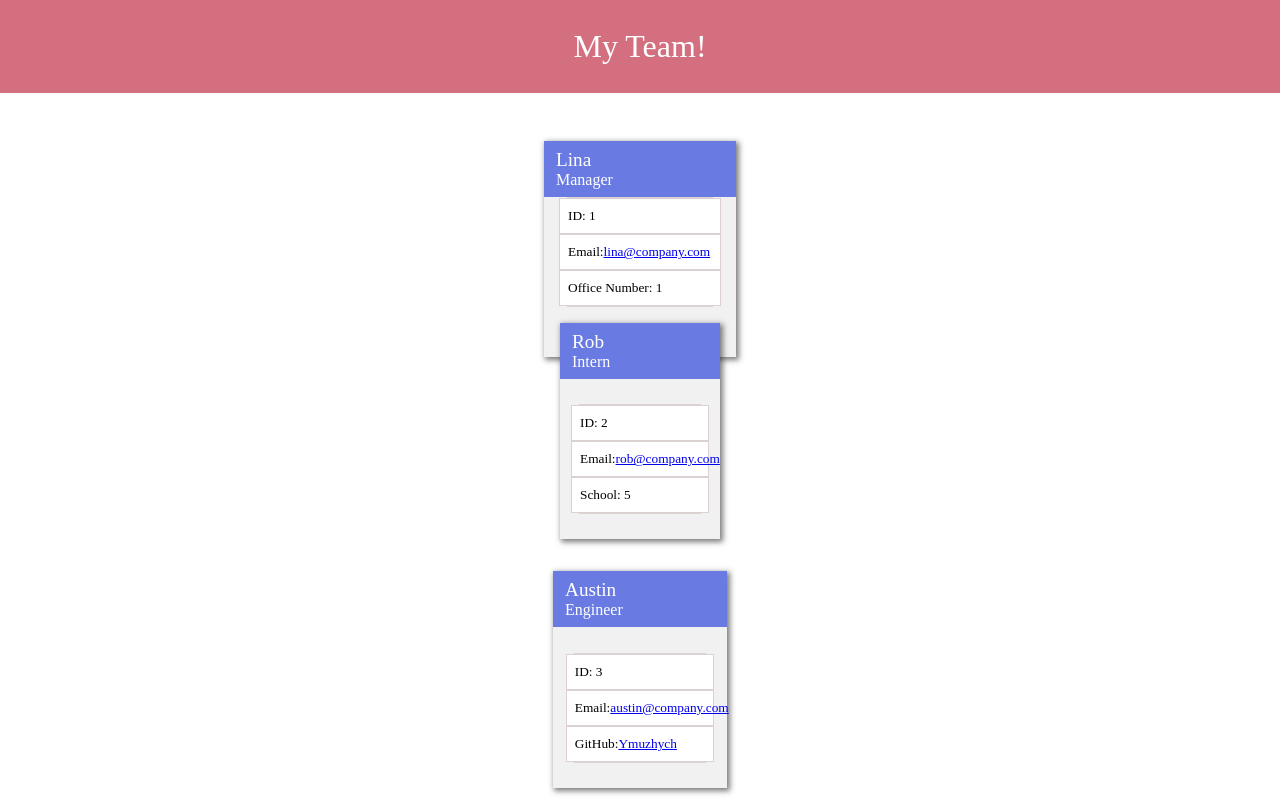
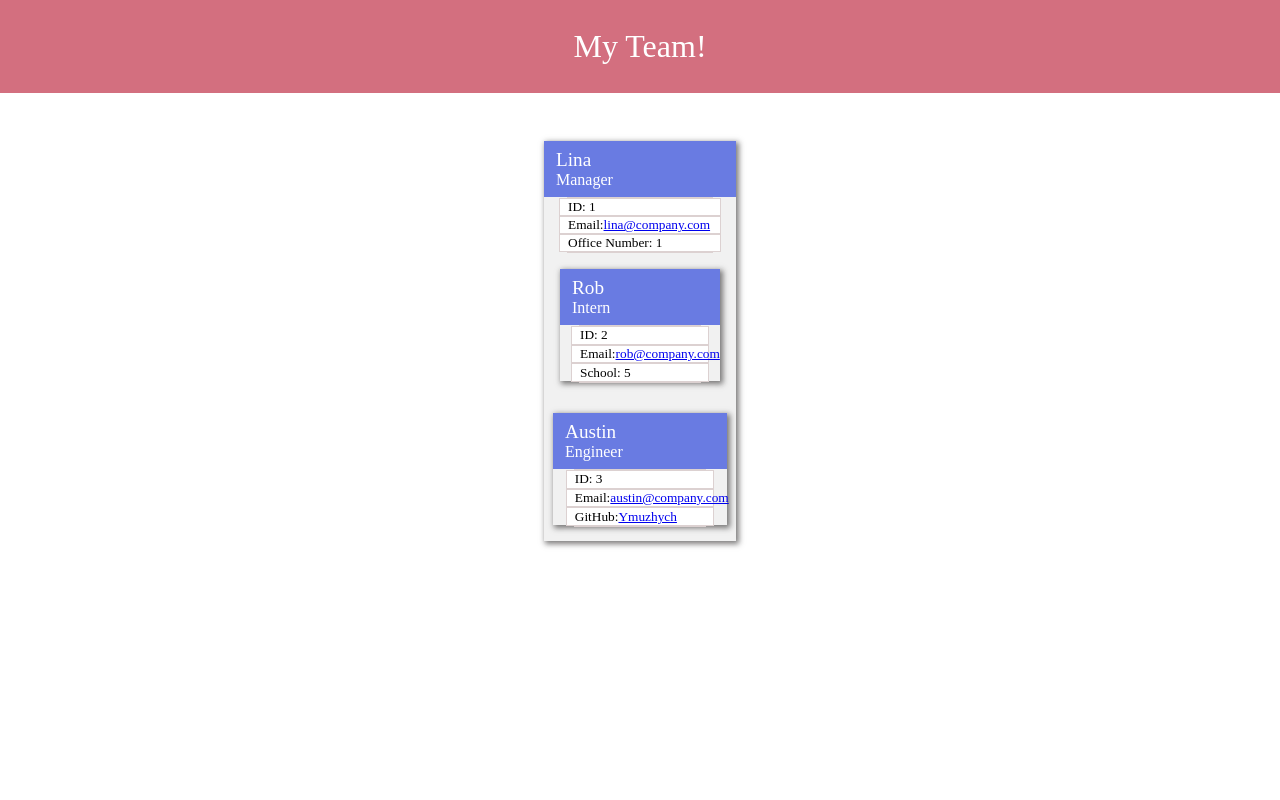
Before and after one commit to Ymuzhych/Team_Generator, a plain HTML site: page dist/index.html in a window 1280 px wide. Drawn offline with Linux system fonts and the light colour scheme.

Commit message:
update css

```diff
--- a/dist/style.css
+++ b/dist/style.css
@@ -22,9 +22,9 @@ main {
 
 .card {
     display: flex;
+
     flex-wrap: wrap;
     width: 15vw;
-    height: calc(13vw * 1.3);
     margin: 1rem;
     box-shadow: 2px 2px 5.5px 1px rgba(39, 36, 36, 0.6);
     background-color: rgb(241, 241, 241);
```
